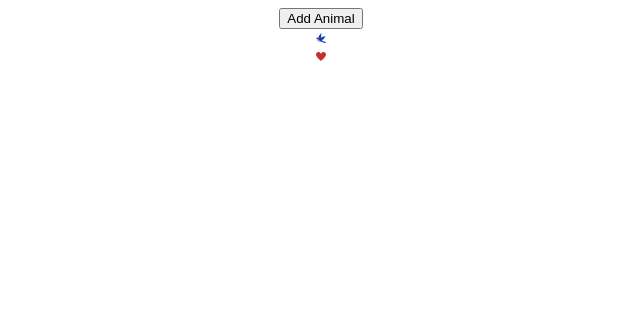
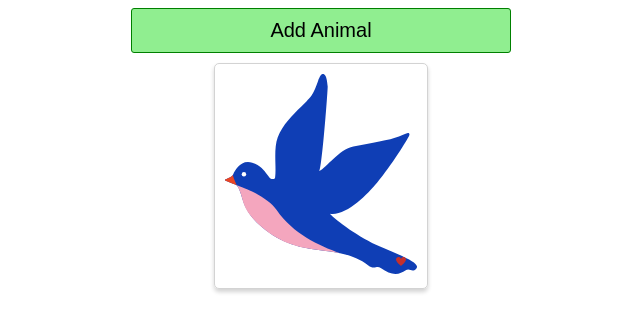
Before and after one commit to Aman07a/react-animals, a React (Create React App) app: page / in a window 1280 px wide. Both pictures are taken after a click on the button "Add Animal". Shown: the top 332 px of the page, without its empty margins (319-959 px from the left). Built offline with nearby package versions, Linux system fonts and the light colour scheme.

Commit message:
Finalizing Styling

```diff
--- a/src/AnimalShow.css
+++ b/src/AnimalShow.css
@@ -0,0 +1,18 @@
+.animal-show {
+  position: relative;
+  border: 1px solid lightgray;
+  padding: 10px;
+  border-radius: 5px;
+  margin: 10px;
+  box-shadow: 0px 3px 4px lightgray;
+}
+
+.animal {
+  height: 200px;
+}
+
+.heart {
+  position: absolute;
+  bottom: 10%;
+  right: 10%;
+}
--- a/src/AnimalShow.js
+++ b/src/AnimalShow.js
@@ -26,9 +26,14 @@ function AnimalShow({ type }) {
   };
 
   return (
-    <div onClick={handleClick}>
-      <img alt="animal" src={svgMap[type]} />
-      <img alt="heart" src={heart} style={{ width: 10 + 10 * clicks + "px" }} />
+    <div className="animal-show" onClick={handleClick}>
+      <img className="animal" alt="animal" src={svgMap[type]} />
+      <img
+        className="heart"
+        alt="heart"
+        src={heart}
+        style={{ width: 10 + 10 * clicks + "px" }}
+      />
     </div>
   );
 }
--- a/src/App.css
+++ b/src/App.css
@@ -3,3 +3,19 @@
   flex-direction: column;
   align-items: center;
 }
+
+button {
+  background-color: lightgreen;
+  border: 1px solid green;
+  border-radius: 3px;
+  font-size: 20px;
+  padding: 10px;
+  width: 30%;
+}
+
+.animal-list {
+  display: flex;
+  flex-direction: row;
+  flex-wrap: wrap;
+  justify-content: center;
+}
--- a/src/App.js
+++ b/src/App.js
@@ -22,7 +22,7 @@ function App() {
   return (
     <div className="app">
       <button onClick={handleClick}>Add Animal</button>
-      <div>{renderedAnimals}</div>
+      <div className="animal-list">{renderedAnimals}</div>
     </div>
   );
 }
```
